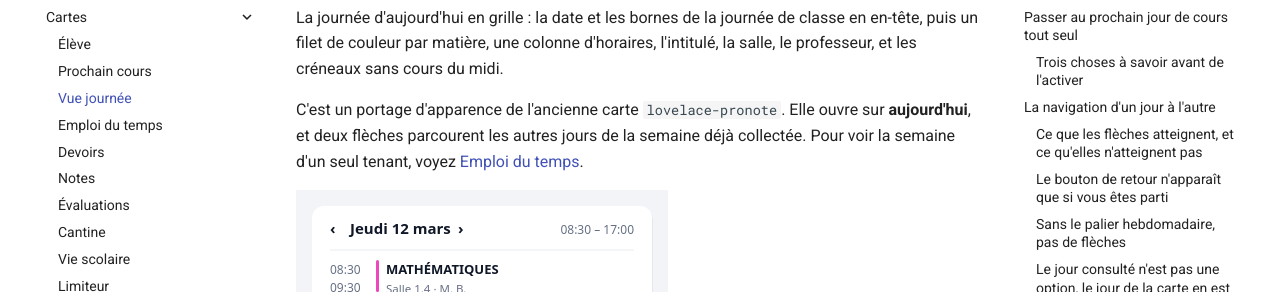
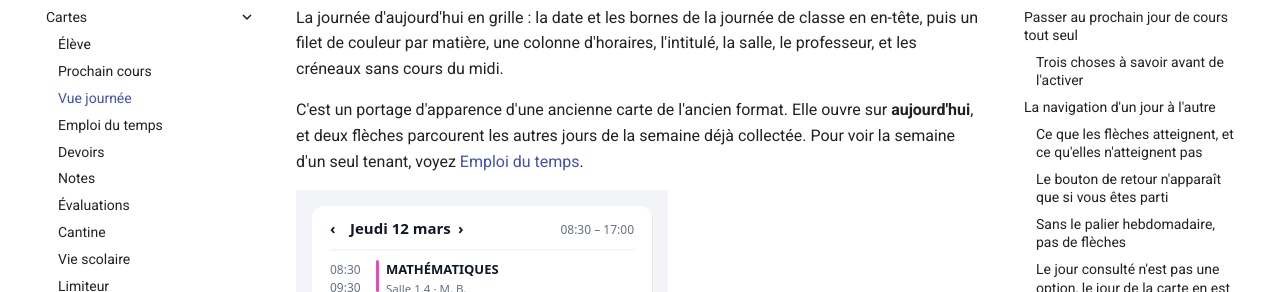
Before and after one commit to FiveElements/ha-pronote-ng-cards, an MkDocs documentation site: the page built from docs/cartes/journee.md, in a window 1280 px wide and 900 px high. Shown: the part 175-467 px from the top of the window. Built offline with MkDocs 1.6.1 and Material for MkDocs 9.7.7, drawn with Linux system fonts in a browser that asks for light colours; comment, search, counter and statistics services are not loaded.

Commit message:
docs: plus aucune référence au projet tiers lovelace-pronote
Quatre lignes le nommaient (CONTRIBUTING, la page et la source de la carte
journée, la spécification de parité) : elles parlent désormais de l'ancien
format, sans le nommer.

Co-Authored-By: Claude Opus 5.5 (1M context) <noreply@anthropic.com>

```diff
--- a/docs/cartes/journee.md
+++ b/docs/cartes/journee.md
@@ -5,7 +5,7 @@ classe en en-tête, puis un filet de couleur par matière, une colonne
 d'horaires, l'intitulé, la salle, le professeur, et les créneaux sans cours
 du midi.
 
-C'est un portage d'apparence de l'ancienne carte `lovelace-pronote`. Elle
+C'est un portage d'apparence d'une ancienne carte de l'ancien format. Elle
 ouvre sur **aujourd'hui**, et deux flèches parcourent les autres jours de la
 semaine déjà collectée. Pour voir la semaine d'un seul tenant, voyez
 [Emploi du temps](emploi-du-temps.md).
```
Also changed, not shown: CONTRIBUTING.md (+1 -1 lines), spec/parite-ancien-format.md (+1 -1 lines), 1 other file.
